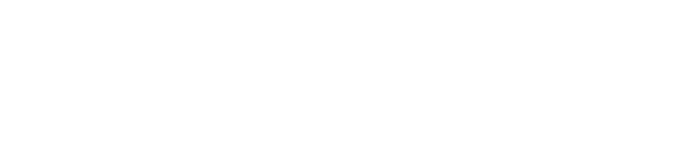
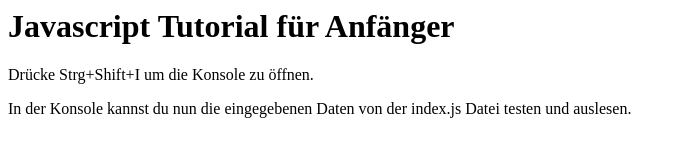
Before and after one commit to autmanuel/jstutorial, a website: page index.html in a window 1280 px wide. Shown: the whole page, without its empty margins (0-682 px from the left). Drawn offline with Linux system fonts and the light colour scheme.

Commit message:
js-tutorial

```diff
--- a/index.html
+++ b/index.html
@@ -1,7 +1,7 @@
 <html>
 <head>
     <link rel="stylesheet" href="index.css">
-    <script src="index.js"</script>
+    <script src="index.js"></script>
 </head>
 
 <body>
--- a/index.js
+++ b/index.js
@@ -25,11 +25,11 @@ console.log(interestRate);
 
 // --Kapitel 2: Primitive Types/Primitive Typen--
 
-let name = 'Manuel'; // String literal (Zeichenfolge, Buchstaben oder Zahlen in Anführungszeichen("),('))
+let name1 = 'Manuel'; // String literal (Zeichenfolge, Buchstaben oder Zahlen in Anführungszeichen("),('))
 let age = 26; // Number literal (numerische Zeichenfolge)
 let isApproved = false; // Boolean Literal
-let firstName;  // nicht definierter Wert (Abk. für: let firstName = undefined;)
-let selectedColor = null; // kein Wert, kann im Nachhinein geändert werden z.B auf 'red'
+let surName; // nicht definierter Wert (Abk. für: let surName = undefined;)
+let selectedColor = null; // kein Wert, kann im Nachhinein geändert werden z.B auf 'red' (null ist ein object)
 
 // --Kapitel 2.1: Dynamic Typing/Dynamische Typisierung
 
@@ -37,10 +37,10 @@ let selectedColor = null; // kein Wert, kann im Nachhinein geändert werden z.B
 // Bei Javascript allerdings ginge dies schon mit "let" ,wie bei Zeile 28, wie das funktioniert siehe Zeile 43
 // Verwende die Konsole im Webbrowser von der "index.html" Datei
 // Mit dem "typeof" Operator kannst du nun testen, welchen Typ die in Zeile 28-32 vergebenen Variablen haben
-// Nehmen wir als Beispiel Zeile 28 her. Die Variable: name = 'Manuel'
-// Geben wir nun "typeof name" ein (ohne Anführungszeichen) kommt als Ergebnis "string", somit wissen wir es ist ein string.
+// Nehmen wir als Beispiel Zeile 28 her. Die Variable: name1 = 'Manuel'
+// Geben wir nun "typeof name1" ein (ohne Anführungszeichen) kommt als Ergebnis "string", somit wissen wir es ist ein string.
 // Bei Zeile 29 ist das Ergebnis "number", bei Zeile 30 "boolean",...
 // Nun kommen wir zur dynamischen Typisierung/ dynamic Typing, bei Zeile 28 haben wir einen "string" erstellt,
-// wir können die Variable "name" aber auch zu einer Nummer ändern in der Konsole mit dem Befehl: name = 1
-// wenn wir danach "typeof name" eingeben kommt als Ergebnis 'number', somit haben nun den String Literal zu einem
+// wir können die Variable "name1" aber auch zu einer Nummer ändern in der Konsole mit dem Befehl: name1 = 3
+// wenn wir danach "typeof name1" eingeben kommt als Ergebnis 'number', somit haben nun den String Literal zu einem
 // Number Literal geändert und dies nennt man "dynamic typing".
```
